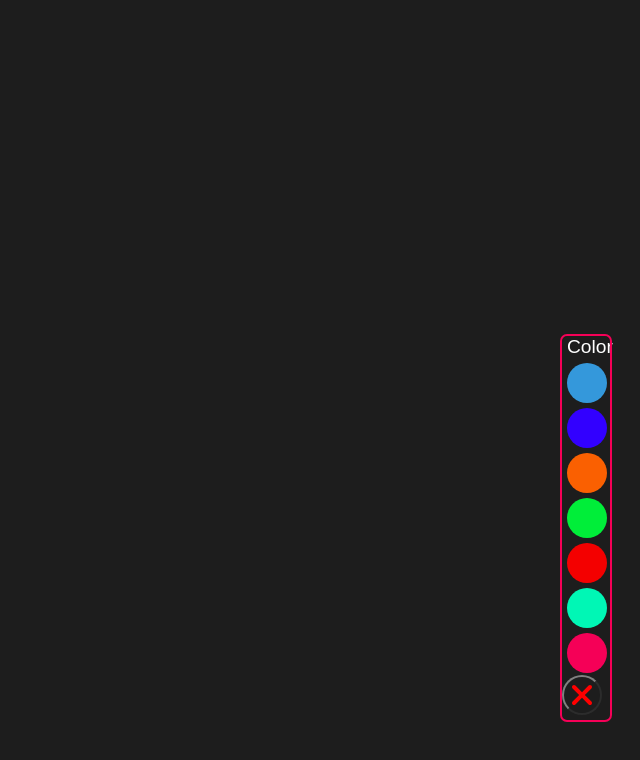
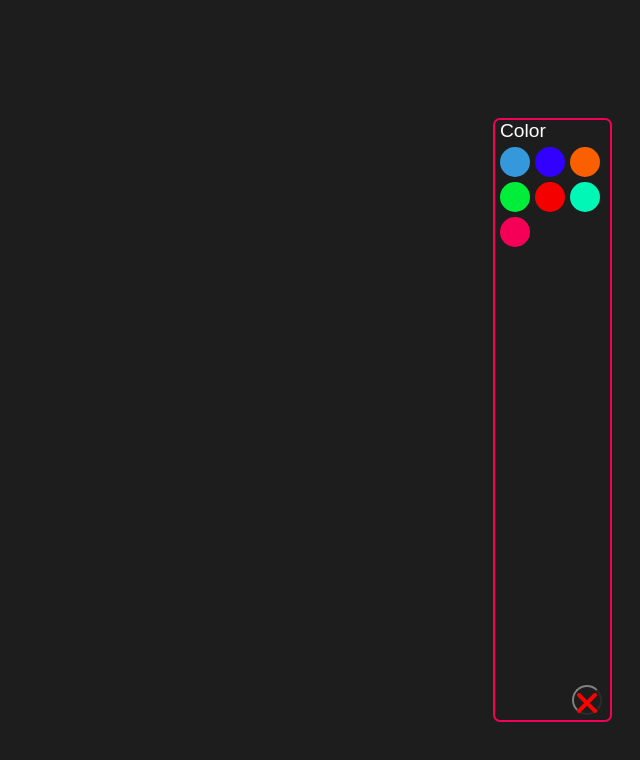
Before and after one commit to Matielota/Portfolio, a React (Create React App) app: page /setting in a window 1280 px wide. Shown: the top 760 px of the page, without its empty margins (640-1280 px from the left). Built offline with nearby package versions, Linux system fonts and the light colour scheme; a web font is replaced by a local one.

Commit message:
Update Setting.jsx

```diff
--- a/src/Setting.jsx
+++ b/src/Setting.jsx
@@ -14,8 +14,8 @@ const SettingContainer=styled.div`
     position: fixed;
     bottom:80px;
     right:30px;
-    height:48vh;
-    width:6vh;
+    height:600px;
+    width:115px;
     border-radius:5px;
     opacity:0;
     z-index:-5;
@@ -33,8 +33,8 @@ const Colores=styled.button`
   border-radius:50%;
   margin-left:5px;
   margin-bottom:5px;
-  height:40px;
-  width:40px;
+  height:30px;
+  width:30px;
   border-color: transparent;
 `
 const Colores2=styled.button`
@@ -42,8 +42,8 @@ const Colores2=styled.button`
   bottom:85px;
   right:38px;
   border-radius:50%;
-  height:40px;
-  width:40px;
+  height:30px;
+  width:30px;
   border-color: gray;
   background-color: transparent;
 `
```
